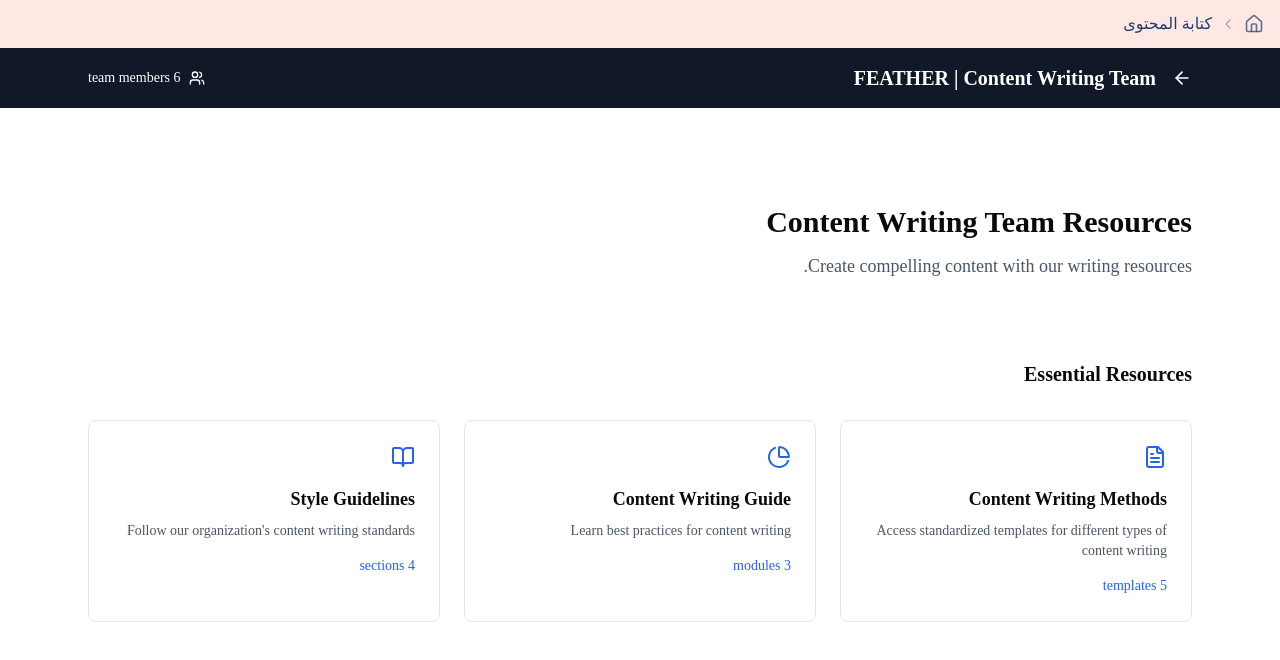
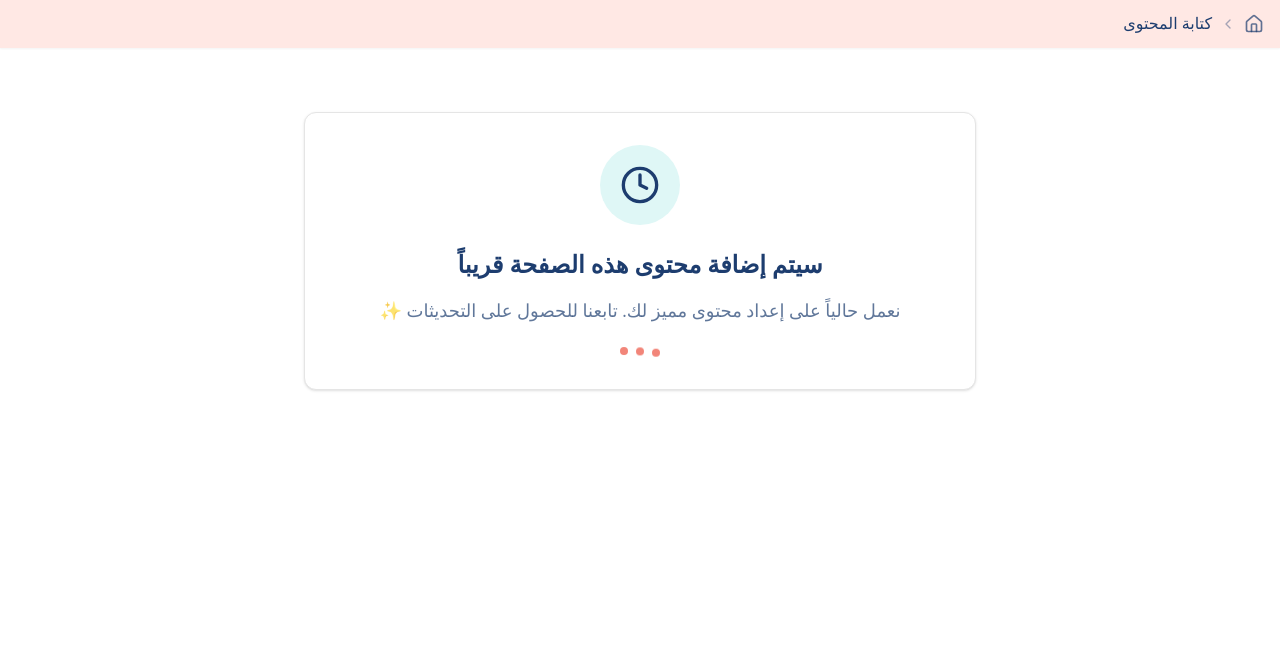
Before and after one commit to AlaaAlzahrani/feather_team, a Next.js app: page /content-writing in a window 1280 px wide. Shown: the top 660 px of the page. Built offline with nearby package versions, Linux system fonts and the light colour scheme.

Commit message:
added TBA text in empty sections

```diff
--- a/app/(teams)/content-writing/page.tsx
+++ b/app/(teams)/content-writing/page.tsx
@@ -1,62 +1,38 @@
-"use client";
+import React from 'react';
+import { Clock } from 'lucide-react';
+import { Card, CardContent } from '@/components/ui/card';
 
-import React from 'react';
-import { ArrowLeft, Users } from 'lucide-react';
-import { teams, teamData } from '@/data/teams';
-import Link from 'next/link';
+export default function ComingSoonPage () {
+  return (
+    <div className="min-h-screen bg-white py-16 px-4">
+      <div className="max-w-2xl mx-auto text-center">
 
-export default function ContentWritingPage() {
-  const team = teams.find(t => t.id === 'content-writing')!;
-  const { resources, memberCount } = teamData['contentWriting'];
+        <Card className="mb-8">
+          <CardContent className="p-8">
+            {/* Icon */}
+            <div className="w-20 h-20 rounded-full bg-[#DFF7F6] flex items-center justify-center mx-auto mb-6">
+              <Clock className="w-10 h-10 text-[#1D3D6F]" />
+            </div>
 
-  return (
-    <div className="min-h-screen bg-white font-[Raleway]">
-      {/* Header - Kept compact */}
-      <header className="bg-gray-900 text-white">
-        <nav className="max-w-6xl mx-auto px-6 py-4 flex justify-between items-center">
-          <div className="flex items-center gap-4">
-            <Link href="/" className="hover:text-blue-400 transition-colors">
-              <ArrowLeft className="w-5 h-5" />
-            </Link>
-            <h1 className="text-xl font-bold">FEATHER | {team.name} Team</h1>
-          </div>
-          <div className="flex items-center gap-2">
-            <Users className="w-4 h-4" />
-            <span className="text-sm">{memberCount} team members</span>
-          </div>
-        </nav>
-      </header>
+            {/* Title */}
+            <h1 className="text-2xl font-bold text-[#1D3D6F] mb-4">
+              سيتم إضافة محتوى هذه الصفحة قريباً
+            </h1>
 
-      <main className="max-w-6xl mx-auto px-6">
-        {/* Welcome Section - Added more vertical space */}
-        <div className="pt-24 pb-20">
-          <h2 className="text-3xl font-bold mb-3">{team.name} Team Resources</h2>
-          <p className="text-gray-600 text-lg max-w-2xl">
-            {team.description}
-          </p>
-        </div>
+            {/* Description */}
+            <p className="text-[#1D3D6F]/70 text-lg mb-6">
+              نعمل حالياً على إعداد محتوى مميز لك. تابعنا للحصول على التحديثات ✨
+            </p>
 
-        {/* Resources Grid - Improved spacing and hover states */}
-        <section className="pb-24">
-          <h3 className="text-xl font-bold mb-8">Essential Resources</h3>
-          <div className="grid md:grid-cols-3 gap-6">
-            {resources.map((resource) => {
-              const IconComponent = resource.icon;
-              return (
-                <div
-                  key={resource.title}
-                  className="p-6 bg-white border rounded-lg hover:border-blue-600 hover:shadow-md transition-all cursor-pointer group"
-                >
-                  <IconComponent className="w-6 h-6 text-blue-600 mb-4 group-hover:scale-110 transition-transform" />
-                  <h4 className="text-lg font-semibold mb-2">{resource.title}</h4>
-                  <p className="text-gray-600 text-sm mb-3">{resource.description}</p>
-                  <span className="text-sm text-blue-600">{resource.count}</span>
-                </div>
-              );
-            })}
-          </div>
-        </section>
-      </main>
+            {/* Visual Indicator */}
+            <div className="flex justify-center gap-2">
+              <div className="w-2 h-2 rounded-full bg-[#F28579] animate-bounce" style={{ animationDelay: '0s' }} />
+              <div className="w-2 h-2 rounded-full bg-[#F28579] animate-bounce" style={{ animationDelay: '0.2s' }} />
+              <div className="w-2 h-2 rounded-full bg-[#F28579] animate-bounce" style={{ animationDelay: '0.4s' }} />
+            </div>
+          </CardContent>
+        </Card>
+      </div>
     </div>
   );
-}
+};
--- a/app/(teams)/design/page.tsx
+++ b/app/(teams)/design/page.tsx
@@ -1,62 +1,38 @@
-"use client";
+import React from 'react';
+import { Clock } from 'lucide-react';
+import { Card, CardContent } from '@/components/ui/card';
 
-import React from 'react';
-import { ArrowLeft, Users } from 'lucide-react';
-import { teams, teamData } from '@/data/teams';
-import Link from 'next/link';
+export default function ComingSoonPage () {
+  return (
+    <div className="min-h-screen bg-white py-16 px-4">
+      <div className="max-w-2xl mx-auto text-center">
 
-export default function DesignPage() {
-  const team = teams.find(t => t.id === 'design')!;
-  const { resources, memberCount } = teamData['design'];
+        <Card className="mb-8">
+          <CardContent className="p-8">
+            {/* Icon */}
+            <div className="w-20 h-20 rounded-full bg-[#DFF7F6] flex items-center justify-center mx-auto mb-6">
+              <Clock className="w-10 h-10 text-[#1D3D6F]" />
+            </div>
 
-  return (
-    <div className="min-h-screen bg-white font-[Raleway]">
-      {/* Header - Kept compact */}
-      <header className="bg-gray-900 text-white">
-        <nav className="max-w-6xl mx-auto px-6 py-4 flex justify-between items-center">
-          <div className="flex items-center gap-4">
-            <Link href="/" className="hover:text-blue-400 transition-colors">
-              <ArrowLeft className="w-5 h-5" />
-            </Link>
-            <h1 className="text-xl font-bold">FEATHER | {team.name} Team</h1>
-          </div>
-          <div className="flex items-center gap-2">
-            <Users className="w-4 h-4" />
-            <span className="text-sm">{memberCount} team members</span>
-          </div>
-        </nav>
-      </header>
+            {/* Title */}
+            <h1 className="text-2xl font-bold text-[#1D3D6F] mb-4">
+              سيتم إضافة محتوى هذه الصفحة قريباً
+            </h1>
 
-      <main className="max-w-6xl mx-auto px-6">
-        {/* Welcome Section - Added more vertical space */}
-        <div className="pt-24 pb-20">
-          <h2 className="text-3xl font-bold mb-3">{team.name} Team Resources</h2>
-          <p className="text-gray-600 text-lg max-w-2xl">
-            {team.description}
-          </p>
-        </div>
+            {/* Description */}
+            <p className="text-[#1D3D6F]/70 text-lg mb-6">
+              نعمل حالياً على إعداد محتوى مميز لك. تابعنا للحصول على التحديثات ✨
+            </p>
 
-        {/* Resources Grid - Improved spacing and hover states */}
-        <section className="pb-24">
-          <h3 className="text-xl font-bold mb-8">Essential Resources</h3>
-          <div className="grid md:grid-cols-3 gap-6">
-            {resources.map((resource) => {
-              const IconComponent = resource.icon;
-              return (
-                <div
-                  key={resource.title}
-                  className="p-6 bg-white border rounded-lg hover:border-blue-600 hover:shadow-md transition-all cursor-pointer group"
-                >
-                  <IconComponent className="w-6 h-6 text-blue-600 mb-4 group-hover:scale-110 transition-transform" />
-                  <h4 className="text-lg font-semibold mb-2">{resource.title}</h4>
-                  <p className="text-gray-600 text-sm mb-3">{resource.description}</p>
-                  <span className="text-sm text-blue-600">{resource.count}</span>
-                </div>
-              );
-            })}
-          </div>
-        </section>
-      </main>
+            {/* Visual Indicator */}
+            <div className="flex justify-center gap-2">
+              <div className="w-2 h-2 rounded-full bg-[#F28579] animate-bounce" style={{ animationDelay: '0s' }} />
+              <div className="w-2 h-2 rounded-full bg-[#F28579] animate-bounce" style={{ animationDelay: '0.2s' }} />
+              <div className="w-2 h-2 rounded-full bg-[#F28579] animate-bounce" style={{ animationDelay: '0.4s' }} />
+            </div>
+          </CardContent>
+        </Card>
+      </div>
     </div>
   );
-}
+};
--- a/app/(teams)/photography/page.tsx
+++ b/app/(teams)/photography/page.tsx
@@ -1,62 +1,38 @@
-"use client";
+import React from 'react';
+import { Clock } from 'lucide-react';
+import { Card, CardContent } from '@/components/ui/card';
 
-import React from 'react';
-import { ArrowLeft, Users } from 'lucide-react';
-import { teams, teamData } from '@/data/teams';
-import Link from 'next/link';
+export default function ComingSoonPage () {
+  return (
+    <div className="min-h-screen bg-white py-16 px-4">
+      <div className="max-w-2xl mx-auto text-center">
 
-export default function PhotographyPage() {
-  const team = teams.find(t => t.id === 'photography')!;
-  const { resources, memberCount } = teamData['photography'];
+        <Card className="mb-8">
+          <CardContent className="p-8">
+            {/* Icon */}
+            <div className="w-20 h-20 rounded-full bg-[#DFF7F6] flex items-center justify-center mx-auto mb-6">
+              <Clock className="w-10 h-10 text-[#1D3D6F]" />
+            </div>
 
-  return (
-    <div className="min-h-screen bg-white font-[Raleway]">
-      {/* Header - Kept compact */}
-      <header className="bg-gray-900 text-white">
-        <nav className="max-w-6xl mx-auto px-6 py-4 flex justify-between items-center">
-          <div className="flex items-center gap-4">
-            <Link href="/" className="hover:text-blue-400 transition-colors">
-              <ArrowLeft className="w-5 h-5" />
-            </Link>
-            <h1 className="text-xl font-bold">FEATHER | {team.name} Team</h1>
-          </div>
-          <div className="flex items-center gap-2">
-            <Users className="w-4 h-4" />
-            <span className="text-sm">{memberCount} team members</span>
-          </div>
-        </nav>
-      </header>
+            {/* Title */}
+            <h1 className="text-2xl font-bold text-[#1D3D6F] mb-4">
+              سيتم إضافة محتوى هذه الصفحة قريباً
+            </h1>
 
-      <main className="max-w-6xl mx-auto px-6">
-        {/* Welcome Section - Added more vertical space */}
-        <div className="pt-24 pb-20">
-          <h2 className="text-3xl font-bold mb-3">{team.name} Team Resources</h2>
-          <p className="text-gray-600 text-lg max-w-2xl">
-            {team.description}
-          </p>
-        </div>
+            {/* Description */}
+            <p className="text-[#1D3D6F]/70 text-lg mb-6">
+              نعمل حالياً على إعداد محتوى مميز لك. تابعنا للحصول على التحديثات ✨
+            </p>
 
-        {/* Resources Grid - Improved spacing and hover states */}
-        <section className="pb-24">
-          <h3 className="text-xl font-bold mb-8">Essential Resources</h3>
-          <div className="grid md:grid-cols-3 gap-6">
-            {resources.map((resource) => {
-              const IconComponent = resource.icon;
-              return (
-                <div
-                  key={resource.title}
-                  className="p-6 bg-white border rounded-lg hover:border-blue-600 hover:shadow-md transition-all cursor-pointer group"
-                >
-                  <IconComponent className="w-6 h-6 text-blue-600 mb-4 group-hover:scale-110 transition-transform" />
-                  <h4 className="text-lg font-semibold mb-2">{resource.title}</h4>
-                  <p className="text-gray-600 text-sm mb-3">{resource.description}</p>
-                  <span className="text-sm text-blue-600">{resource.count}</span>
-                </div>
-              );
-            })}
-          </div>
-        </section>
-      </main>
+            {/* Visual Indicator */}
+            <div className="flex justify-center gap-2">
+              <div className="w-2 h-2 rounded-full bg-[#F28579] animate-bounce" style={{ animationDelay: '0s' }} />
+              <div className="w-2 h-2 rounded-full bg-[#F28579] animate-bounce" style={{ animationDelay: '0.2s' }} />
+              <div className="w-2 h-2 rounded-full bg-[#F28579] animate-bounce" style={{ animationDelay: '0.4s' }} />
+            </div>
+          </CardContent>
+        </Card>
+      </div>
     </div>
   );
-}
+};
--- a/app/(teams)/reports/tasks/monthly/page.tsx
+++ b/app/(teams)/reports/tasks/monthly/page.tsx
@@ -1,7 +1,38 @@
-import React from 'react'
+import React from 'react';
+import { Clock } from 'lucide-react';
+import { Card, CardContent } from '@/components/ui/card';
 
-export default function page() {
+export default function ComingSoonPage () {
   return (
-    <div>Monthly reports</div>
-  )
-}
+    <div className="min-h-screen bg-white py-16 px-4">
+      <div className="max-w-2xl mx-auto text-center">
+
+        <Card className="mb-8">
+          <CardContent className="p-8">
+            {/* Icon */}
+            <div className="w-20 h-20 rounded-full bg-[#DFF7F6] flex items-center justify-center mx-auto mb-6">
+              <Clock className="w-10 h-10 text-[#1D3D6F]" />
+            </div>
+
+            {/* Title */}
+            <h1 className="text-2xl font-bold text-[#1D3D6F] mb-4">
+              سيتم إضافة محتوى هذه الصفحة قريباً
+            </h1>
+
+            {/* Description */}
+            <p className="text-[#1D3D6F]/70 text-lg mb-6">
+              نعمل حالياً على إعداد محتوى مميز لك. تابعنا للحصول على التحديثات ✨
+            </p>
+
+            {/* Visual Indicator */}
+            <div className="flex justify-center gap-2">
+              <div className="w-2 h-2 rounded-full bg-[#F28579] animate-bounce" style={{ animationDelay: '0s' }} />
+              <div className="w-2 h-2 rounded-full bg-[#F28579] animate-bounce" style={{ animationDelay: '0.2s' }} />
+              <div className="w-2 h-2 rounded-full bg-[#F28579] animate-bounce" style={{ animationDelay: '0.4s' }} />
+            </div>
+          </CardContent>
+        </Card>
+      </div>
+    </div>
+  );
+};
--- a/app/(teams)/reports/tasks/weekly/page.tsx
+++ b/app/(teams)/reports/tasks/weekly/page.tsx
@@ -1,7 +1,38 @@
-import React from 'react'
+import React from 'react';
+import { Clock } from 'lucide-react';
+import { Card, CardContent } from '@/components/ui/card';
 
-export default function page() {
+export default function ComingSoonPage () {
   return (
-    <div> Weekly reports</div>
-  )
-}
+    <div className="min-h-screen bg-white py-16 px-4">
+      <div className="max-w-2xl mx-auto text-center">
+
+        <Card className="mb-8">
+          <CardContent className="p-8">
+            {/* Icon */}
+            <div className="w-20 h-20 rounded-full bg-[#DFF7F6] flex items-center justify-center mx-auto mb-6">
+              <Clock className="w-10 h-10 text-[#1D3D6F]" />
+            </div>
+
+            {/* Title */}
+            <h1 className="text-2xl font-bold text-[#1D3D6F] mb-4">
+              سيتم إضافة محتوى هذه الصفحة قريباً
+            </h1>
+
+            {/* Description */}
+            <p className="text-[#1D3D6F]/70 text-lg mb-6">
+              نعمل حالياً على إعداد محتوى مميز لك. تابعنا للحصول على التحديثات ✨
+            </p>
+
+            {/* Visual Indicator */}
+            <div className="flex justify-center gap-2">
+              <div className="w-2 h-2 rounded-full bg-[#F28579] animate-bounce" style={{ animationDelay: '0s' }} />
+              <div className="w-2 h-2 rounded-full bg-[#F28579] animate-bounce" style={{ animationDelay: '0.2s' }} />
+              <div className="w-2 h-2 rounded-full bg-[#F28579] animate-bounce" style={{ animationDelay: '0.4s' }} />
+            </div>
+          </CardContent>
+        </Card>
+      </div>
+    </div>
+  );
+};
```
